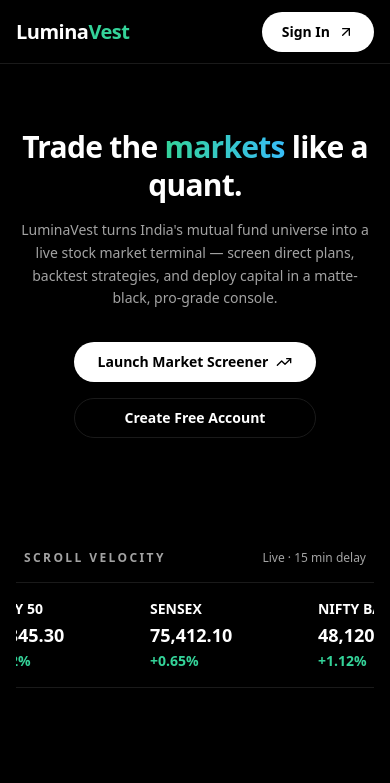
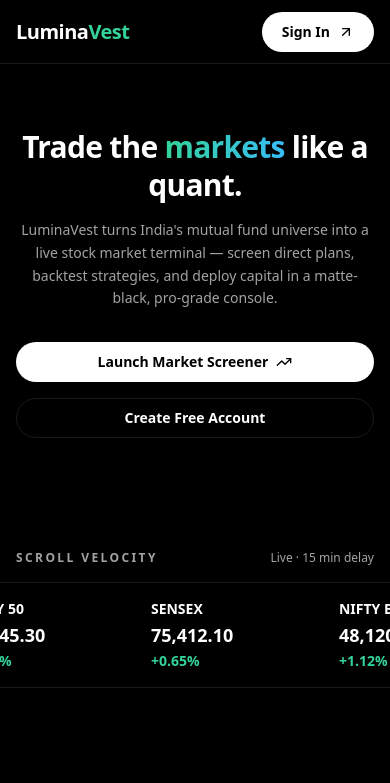
Before and after one commit to varunsahukar/Lumina, a Next.js app: page / in a window 390 px wide. Shown: the top 783 px of the page. Built offline with nearby package versions, Linux system fonts and the light colour scheme; no server answers; the database is empty.

Commit message:
Complete landing page layout fix: full-width sections, centred hero, perfect ticker, no overflow

```diff
--- a/src/app/page.tsx
+++ b/src/app/page.tsx
@@ -37,12 +37,13 @@
   ];
 
   return (
-    <div className="min-h-screen bg-[#000000] text-[#ffffff] font-sans">
+    <div className="min-h-screen bg-[#000000] text-[#ffffff] font-sans overflow-x-hidden">
       <Navbar minimal />
 
-      <main className="max-w-7xl mx-auto px-4 sm:px-6 lg:px-8">
-        {/* Hero Section */}
-        <section className="py-16 md:py-24 flex flex-col items-center text-center">
+      <main className="w-full">
+        {/* Hero Section - Full width, content centred */}
+        <section className="w-full py-16 md:py-24 flex items-center justify-center">
+          <div className="max-w-7xl mx-auto px-4 sm:px-6 lg:px-8 w-full text-center">
             <h1 className="text-3xl md:text-4xl lg:text-5xl xl:text-6xl font-bold tracking-tight leading-tight mb-4">
               Trade the{" "}
               <span className="bg-gradient-to-r from-emerald-400 to-sky-400 bg-clip-text text-transparent">
@@ -73,25 +74,27 @@
                 <a href="/register">Create Free Account</a>
               </Button>
             </div>
+          </div>
         </section>
 
         {/* Section Spacer */}
-        <div className="h-12 md:h-16" />
+        <div className="h-12 md:h-16 w-full" />
 
-        {/* India Indices Snapshot (Scrolling Ticker) */}
-        <section className="mb-12 md:mb-16 w-full">
-          <div className="flex items-center justify-between mb-4 px-2">
+        {/* India Indices Snapshot (Scrolling Ticker) - FULL WIDTH */}
+        <section className="w-full mb-12 md:mb-16">
+          <div className="max-w-7xl mx-auto px-4 sm:px-6 lg:px-8 flex items-center justify-between mb-4">
             <span className="text-xs font-semibold tracking-[0.2em] uppercase text-[#a3a3a3]">
               Scroll Velocity
             </span>
             <span className="text-xs text-[#a3a3a3] font-medium">Live · 15 min delay</span>
           </div>
-          <div className="overflow-hidden border-y border-[#1a1a1a] bg-black py-4">
+          {/* Ticker strip - FULL WIDTH, NO SIDE PADDING */}
+          <div className="w-full overflow-hidden border-y border-[#1a1a1a] bg-black py-4">
             <div className="flex gap-12 animate-[scrollRightToLeft_30s_linear_infinite]">
-              {[...sampleTickers, ...sampleTickers].map((t, idx) => (
+              {[...sampleTickers, ...sampleTickers, ...sampleTickers].map((t, idx) => (
                 <div
                   key={`${t.symbol}-${idx}`}
-                  className="flex flex-col items-start min-w-[120px] flex-shrink-0"
+                  className="flex flex-col items-start min-w-[140px] flex-shrink-0"
                 >
                   <span className="font-semibold text-sm text-white">{t.symbol}</span>
                   <span className="font-bold text-lg text-white mt-0.5">{t.price}</span>
@@ -109,10 +112,11 @@
         </section>
 
         {/* Section Spacer */}
-        <div className="h-12 md:h-16" />
+        <div className="h-12 md:h-16 w-full" />
 
         {/* Direct Plan Flow & Mutual Fund Universe */}
-        <section className="mb-12 md:mb-16">
+        <section className="w-full mb-12 md:mb-16">
+          <div className="max-w-7xl mx-auto px-4 sm:px-6 lg:px-8 w-full">
             <div className="grid grid-cols-1 md:grid-cols-2 gap-6 w-full">
               <div className="rounded-2xl border border-[#1a1a1a] bg-black p-6 flex flex-col justify-between">
                 <div className="flex items-center justify-between mb-6">
@@ -167,10 +171,12 @@
                 </ul>
               </div>
             </div>
+          </div>
         </section>
 
         {/* Bottom Stats Block */}
-        <section className="pb-16 md:pb-24">
+        <section className="w-full pb-16 md:pb-24">
+          <div className="max-w-7xl mx-auto px-4 sm:px-6 lg:px-8 w-full">
             <div className="grid grid-cols-1 sm:grid-cols-2 lg:grid-cols-3 gap-6 w-full">
               <div className="rounded-2xl border border-[#1a1a1a] bg-black p-6">
                 <div className="flex items-center gap-3">
@@ -214,6 +220,7 @@
                 </div>
               </div>
             </div>
+          </div>
         </section>
       </main>
     </div>
```
Lines whose indentation alone changed are shown as unchanged.
